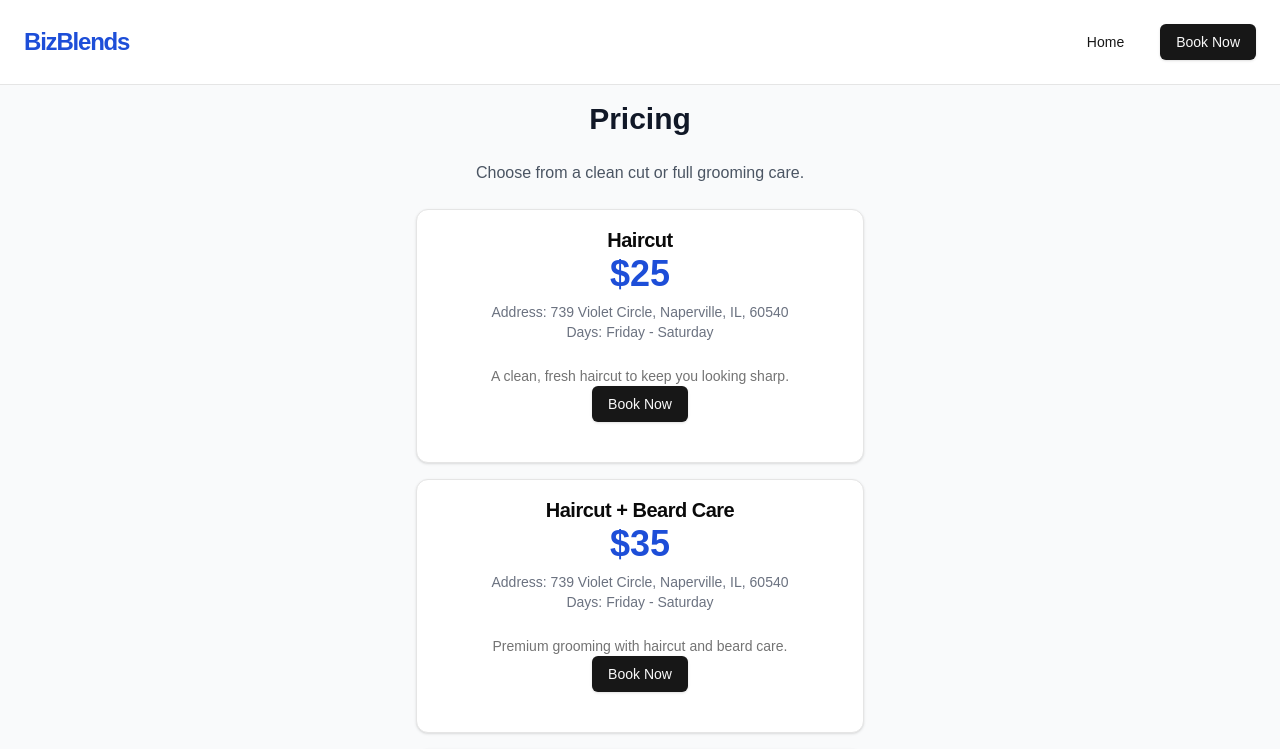
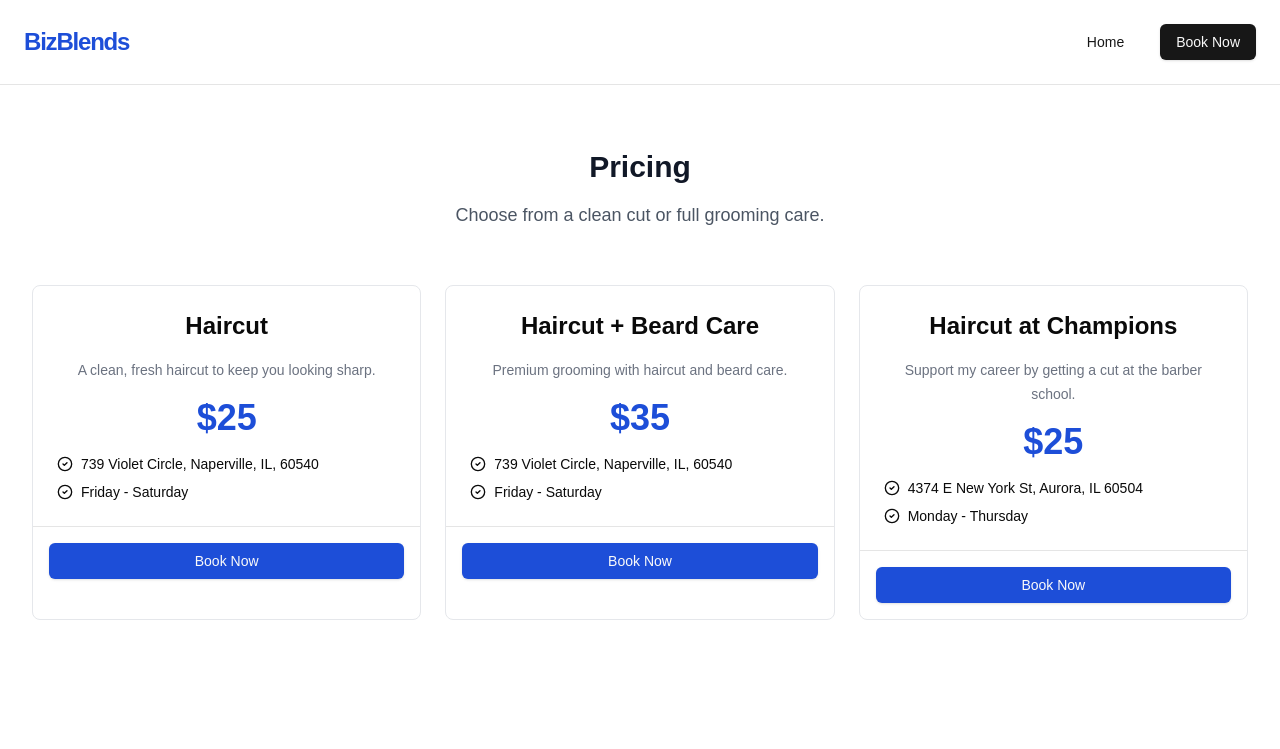
Before and after one commit to rajamalakanti/biz-blends, a Next.js app: page /book in a window 1280 px wide. Shown: the top 749 px of the page. Built offline with nearby package versions, Linux system fonts and the light colour scheme.

Commit message:
enhanced flow

```diff
--- a/app/book/page.tsx
+++ b/app/book/page.tsx
@@ -1,81 +1,53 @@
 import React from 'react';
 import NavBar from '@/components/navbar';
-import {
-    Card,
-    CardContent,
-    CardDescription,
-    CardFooter,
-    CardTitle,
-} from "@/components/ui/card";
-import { Button } from '@/components/ui/button';
+import PricingCard from '@/components/pricingCard';
 
-const CombinedPage = () => {
+const BookPage = () => {
   return (
-    <div className="h-screen flex flex-col">
+    <div className="min-h-screen flex flex-col">
       {/* Navbar at the top */}
       <NavBar />
 
-      {/* Main Content Area with responsive layout */}
-      <div className="flex-grow flex flex-row lg:flex-row divide-y lg:divide-y-0 lg:divide-x divide-gray-300">
+      {/* Main Content Area */}
+      <div className="flex-grow flex flex-col items-center py-6 px-4 sm:px-6 lg:px-8">
 
         {/* Pricing Section */}
-        <div className="flex-1 flex flex-col items-center justify-center bg-gray-50 p-4">
-          <div className="max-w-md w-full space-y-6 text-center">
-            <h2 className="text-3xl font-extrabold text-gray-900">Pricing</h2>
-            <p className="text-gray-600">
-              Choose from a clean cut or full grooming care.
-            </p>
+        <div className="pt-10 max-w-[1280px] w-full text-center space-y-4">
+          <h2 className="text-2xl sm:text-3xl font-bold text-gray-900">Pricing</h2>
+          <p className="text-gray-600 text-base sm:text-lg">
+            Choose from a clean cut or full grooming care.
+          </p>
 
-            <div className="grid grid-cols-1 gap-4">
-              {/* Haircut Pricing Card */}
-              <Card className="p-4 flex flex-col items-center">
-                <CardTitle className="text-xl">Haircut</CardTitle>
-                <CardContent>
-                  <p className="text-4xl font-extrabold text-blue-700">$25</p>
-                  <p className="text-sm text-gray-500 mt-2">Address: 739 Violet Circle, Naperville, IL, 60540</p>
-                  <p className='text-sm text-gray-500'>Days: Friday - Saturday</p>
-                </CardContent>
-                <CardDescription className="text-sm">
-                  A clean, fresh haircut to keep you looking sharp.
-                </CardDescription>
-                <CardFooter>
-                  <Button>Book Now</Button>
-                </CardFooter>
-              </Card>
+          <div className='h-6'/>
 
-              {/* Haircut + Beard Care Pricing Card */}
-              <Card className="p-4 flex flex-col items-center">
-                <CardTitle className="text-xl">Haircut + Beard Care</CardTitle>
-                <CardContent>
-                  <p className="text-4xl font-extrabold text-blue-700">$35</p>
-                  <p className="text-sm text-gray-500 mt-2">Address: 739 Violet Circle, Naperville, IL, 60540</p>
-                  <p className='text-sm text-gray-500'>Days: Friday - Saturday</p>
-                </CardContent>
-                <CardDescription className="text-sm">
-                  Premium grooming with haircut and beard care.
-                </CardDescription>
-                <CardFooter>
-                  <Button>Book Now</Button>
-                </CardFooter>
-              </Card>
+          {/* Responsive Grid for Pricing Cards */}
+          <div className="grid grid-cols-1 sm:grid-cols-2 lg:grid-cols-3 gap-6">
+            {/* Haircut Pricing Card */}
+            <PricingCard
+              cut="Haircut"
+              price="$25"
+              address="739 Violet Circle, Naperville, IL, 60540"
+              days="Friday - Saturday"
+              description="A clean, fresh haircut to keep you looking sharp."
+            />
 
-              {/* Haircut at School */}
-              <Card className="p-4 flex flex-col items-center">
-                <CardTitle className="text-xl">Haircut at Champions Barber and Beauty</CardTitle>
-                <CardContent>
-                  <p className="text-4xl font-extrabold text-blue-700">$25</p>
-                  <p className="text-sm text-gray-500 mt-2">Address: 4374 E New York St Aurora, IL 60504</p>
-                  <p className='text-sm text-gray-500'>Days: Monday - Thursday</p>
-                </CardContent>
-                <CardDescription className="text-sm">
-                  Support my career by getting a quality cut at the barber school.
-                </CardDescription>
-                <CardFooter className='mt-4'>
-                  <Button>Book Now</Button>
-                </CardFooter>
-              </Card>
+            {/* Haircut + Beard Care Pricing Card */}
+            <PricingCard
+              cut="Haircut + Beard Care"
+              price="$35"
+              address="739 Violet Circle, Naperville, IL, 60540"
+              days="Friday - Saturday"
+              description="Premium grooming with haircut and beard care."
+            />
 
-            </div>
+            {/* Haircut at School */}
+            <PricingCard
+              cut="Haircut at Champions"
+              price="$25"
+              address="4374 E New York St, Aurora, IL 60504"
+              days="Monday - Thursday"
+              description="Support my career by getting a cut at the barber school."
+            />
           </div>
         </div>
       </div>
@@ -83,4 +55,4 @@ const CombinedPage = () => {
   );
 };
 
-export default CombinedPage;
+export default BookPage;
--- a/app/gcal/page.tsx
+++ b/app/gcal/page.tsx
@@ -1,9 +1,25 @@
 import React from 'react'
+import NavBar from '@/components/navbar'
 
 const GCal = () => {
   return (
-    <div>GCal</div>
+    <div>
+      <NavBar />
+      <section className="flex flex-col items-center h-[calc(100vh-90px)] justify-center">
+
+        {/* Iframe Container */}
+        <div className="w-full max-w-[1280px] h-full overflow-hidden">
+          <iframe
+            src="https://calendar.google.com/calendar/appointments/schedules/AcZssZ0kGoH4C_qhaUb7QbcDpVjQm_XqndscWcPvM--WuT5mzkuVtMPJjWNIIvVSd6JSwOxxmDSemJwE?gv=true"
+            width="100%"
+            height="100%"
+            className="rounded-lg max-w-full max-h-full"
+            style={{ minHeight: '100%', border: 'none' }}
+          ></iframe>
+        </div>
+      </section>
+    </div>
   )
 }
 
-export default GCal;
+export default GCal
--- /dev/null
+++ b/components/pricingCard.tsx
@@ -0,0 +1,58 @@
+import { Button } from "@/components/ui/button"
+import Link from "next/link";
+import { JSX, SVGProps } from "react"
+
+type CardProps = {
+    cut: string,
+    price: string,
+    address: string,
+    days: string,
+    description: string
+};
+
+export default function PricingCard({cut, price, address, days, description }: CardProps) {
+  return (
+      <div className="flex flex-col rounded-lg border border-gray-200">
+        <div className="grid gap-4 p-6">
+          <h3 className="text-2xl font-bold">{cut}</h3>
+          <p className="text-sm leading-6 text-gray-500">{description}</p>
+          <div className="text-4xl font-semibold text-blue-700">{price}</div>
+          <div className="grid gap-2 text-sm">
+            <p className="flex items-center gap-2">
+              <CircleCheckIcon className="w-4 h-4" />
+              {address}
+            </p>
+            <p className="flex items-center gap-2">
+              <CircleCheckIcon className="w-4 h-4" />
+              {days}
+            </p>
+          </div>
+        </div>
+        <div className="p-4 border-t grid gap-2">
+          <Link href='/gcal'>
+          <Button className="bg-blue-700 w-full">Book Now</Button>
+          </Link>
+        </div>
+      </div>
+  )
+}
+
+function CircleCheckIcon(props: JSX.IntrinsicAttributes & SVGProps<SVGSVGElement>) {
+  return (
+    <svg
+      {...props}
+      xmlns="http://www.w3.org/2000/svg"
+      width="24"
+      height="24"
+      viewBox="0 0 24 24"
+      fill="none"
+      stroke="currentColor"
+      strokeWidth="2"
+      strokeLinecap="round"
+      strokeLinejoin="round"
+    >
+      <circle cx="12" cy="12" r="10" />
+      <path d="m9 12 2 2 4-4" />
+    </svg>
+  )
+}
```
